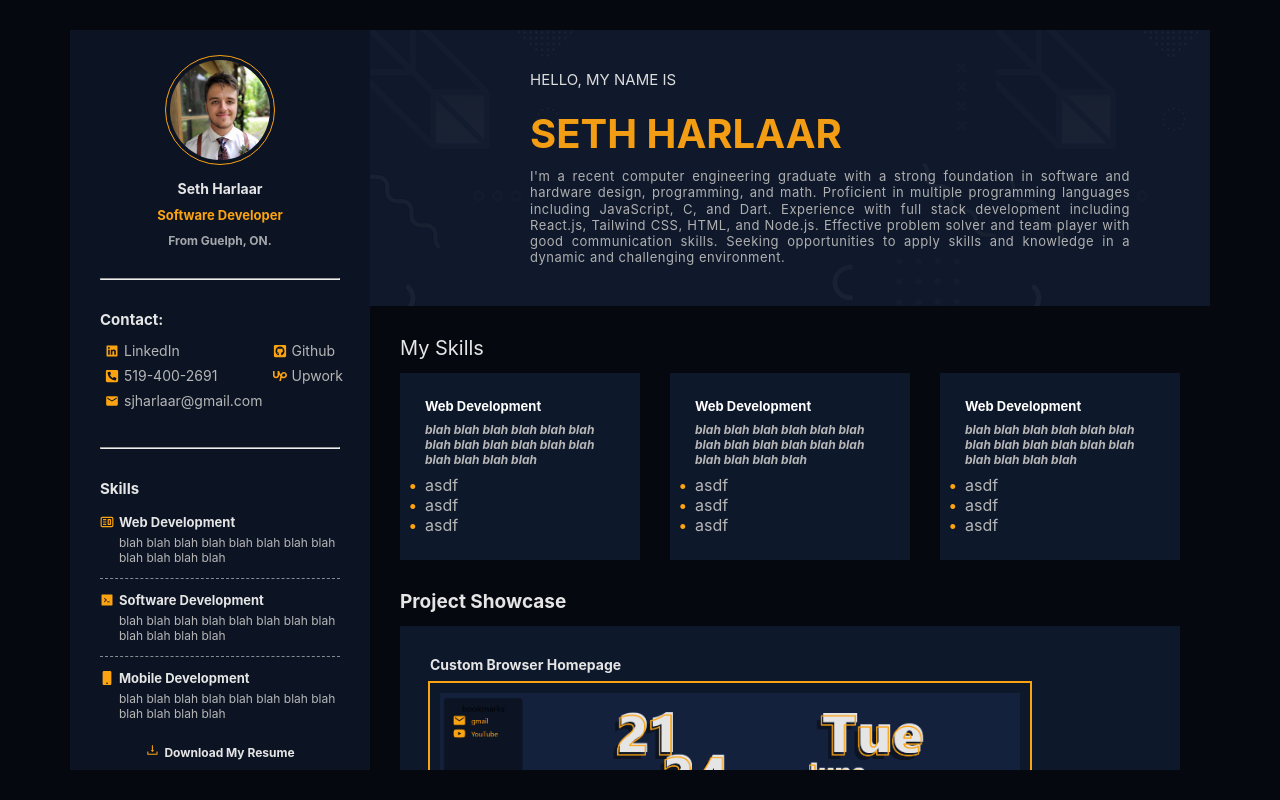
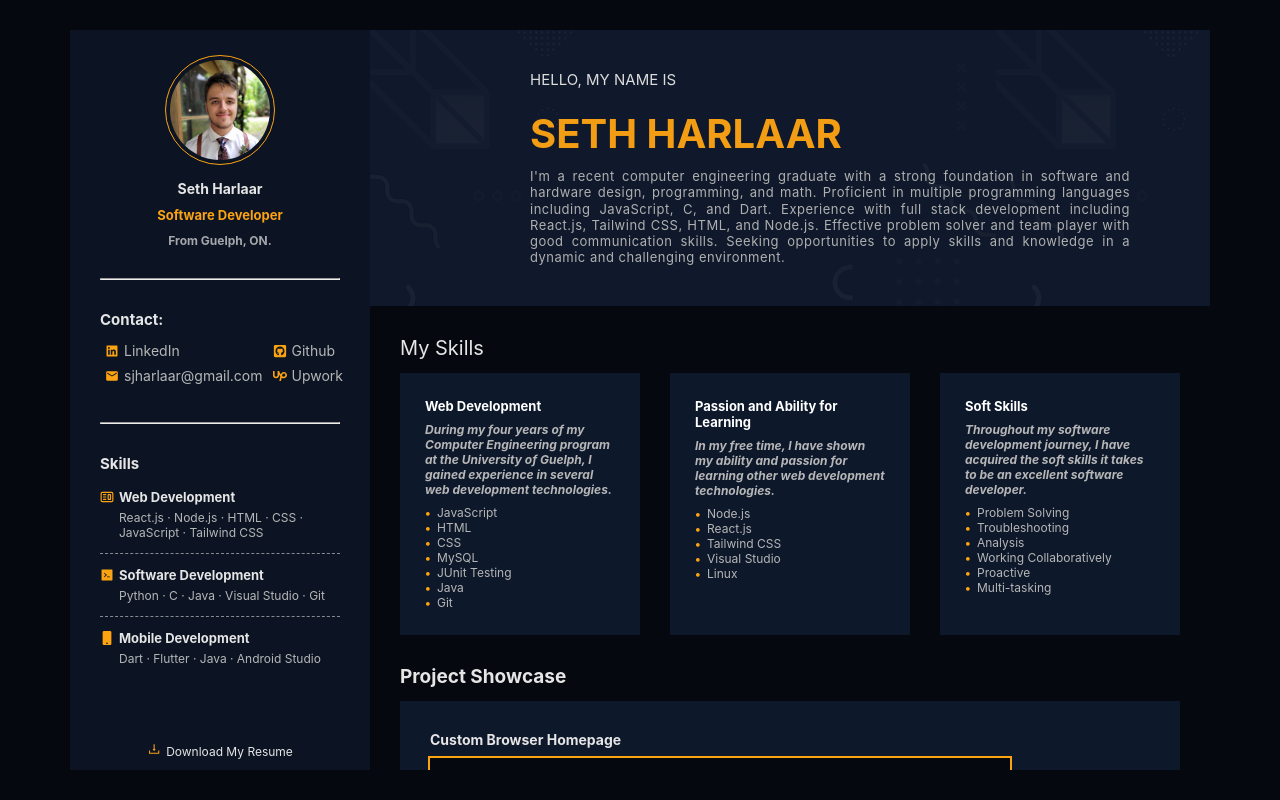
Before and after one commit to Seth-Harlaar/portfolio, a React (Create React App) app: page / in a window 1280 px wide. Built offline with nearby package versions, Linux system fonts and the light colour scheme; a web font is replaced by a local one.

Commit message:
change content

```diff
--- a/src/components/Layout/index.js
+++ b/src/components/Layout/index.js
@@ -25,7 +25,7 @@ const Layout = () => {
 
           <div style={{width:'calc(100% - 300px)', overflowY:'auto', height:'100%', paddingLeft:'0px'}}>
             <HeroSection />
-            <Skills></Skills>
+            <Skills/>
             <ProjectSection/>
             <Reviews/>
             <Footer/>
--- a/src/components/ProjectSection/ProjectsElements.js
+++ b/src/components/ProjectSection/ProjectsElements.js
@@ -3,7 +3,7 @@ import styled from 'styled-components';
 
 export const ProjectSectionBackground = styled.div`
   padding: 0 30px 30px 30px;
-  `
+`
 
 export const ProjectSectionContainer = styled.div`
   padding: 30px;
@@ -28,11 +28,14 @@ export const PictureIconContainer = styled.div`
 `
 
 export const PictureContainer = styled.div`
-  flex: 1;
-  height: 550px;
+  display: flex;
+  align-items: center;
+  height: 387px;
+  width: 580px;
+  margin-right: 20px;
   outline: 2px solid #FCA311;
-  margin-right: 20px;
   padding: 10px;
+  background-color: #05080F;
 `
 
 export const PictureMenuContainer = styled.div`
@@ -41,11 +44,10 @@ export const PictureMenuContainer = styled.div`
 `
 
 export const PictureLeft = styled.div`
-
   color: white;
-
   &:hover {
     color: green;
+    cursor: pointer;
   }
 `
 
@@ -101,3 +103,15 @@ export const ProjectDescription = styled.p`
   font-size: 13px;
   color: #B6B6B6;
 `
+
+
+export const ViewProject = styled.a`
+  position: absolute;
+  bottom: 10px;
+  right: 10px;
+  color: #B6B6B6;
+
+  &:hover {
+    color: #FCA311;
+  }
+`
--- a/src/components/ProjectSection/index.js
+++ b/src/components/ProjectSection/index.js
@@ -5,19 +5,20 @@ import {  ProjectSectionContainer, ProjectSectionBackground, ProjectSectionTitle
           PictureContainer, PictureIconContainer, IconContainer,
           ProjectPicture, ProjectTitle, ProjectDescription,
           IconDescription, IconGroup, PictureLeft,
-          PictureRight, PictureMenuContainer } from "./ProjectsElements";
+          PictureRight, PictureMenuContainer, ViewProject } from "./ProjectsElements";
 
 // icons
-import { AiFillHtml5 } from 'react-icons/ai';
-import { FaNodeJs } from 'react-icons/fa';
-import { SiTailwindcss } from 'react-icons/si';
-import { DiReact } from 'react-icons/di';
+import { BiLinkExternal } from 'react-icons/bi';
 
 // images
 import projectList from "./projectInfo";
 
 const IconStyle = {
   fontSize:'28px',
+}
+
+const WrapperStyle = {
+  position:'relative',
 }
 
 
@@ -89,7 +90,7 @@ const ProjectSection = () => {
 // project showcase template
 function ProjectShowcase({projectInfo, pictureIndex}){
   return(
-    <>
+    <div style={WrapperStyle}>
       <ProjectTitle>{projectInfo.title}</ProjectTitle>
 
       <PictureIconContainer>
@@ -110,12 +111,15 @@ function ProjectShowcase({projectInfo, pictureIndex}){
           }
 
         </IconContainer>
+
+
       </PictureIconContainer>
 
       <ProjectDescription>
         {projectInfo.description}
       </ProjectDescription>
-    </>
+      <ViewProject href={projectInfo.link}><BiLinkExternal/></ViewProject>
+    </div>
   )
 }
 
--- a/src/components/ProjectSection/projectInfo.js
+++ b/src/components/ProjectSection/projectInfo.js
@@ -30,17 +30,19 @@ export const customHomepageInfo = {
     {'title': 'Tailwind CSS', 'name': SiTailwindcss },
     {'title': 'Node.js', 'name': FaNodeJs },
   ],
+  'link': 'https://browser-host.github.io/homepage-clock/',
 }
 
 export const fancyNavInfo = {
   'title': 'Fancy Navigation App',
   'pictures': navPics,
-  'description': 'This project was really small and quick just to show I know how to use Tailwind CSS',
+  'description': 'This was a small project I setup to practice using Tailwind CSS to style websites. I found an interesting navigation menu I liked and decided to replicate it.',
   'icons': [
     {'title': 'React.js', 'name': DiReact },
     {'title': 'HTML5', 'name': AiFillHtml5 },
     {'title': 'Node.js', 'name': FaNodeJs },
   ],
+  'link': 'https://seth-harlaar.github.io/Fancy-Nav/',
 }
 
 const projectList = [
--- a/src/components/Reviews/ReviewElements.js
+++ b/src/components/Reviews/ReviewElements.js
@@ -56,3 +56,14 @@ export const ReviewRatingContainer = styled.div`
   padding: 5px 8px;
   border-radius: 20px;
 `
+
+export const ExternalLink = styled.a`
+  position: absolute;
+  bottom: 10px;
+  right: 10px;
+  color: #B6B6B6;
+
+  &:hover {
+    color: #FCA311;
+  }
+`
--- a/src/components/Reviews/index.js
+++ b/src/components/Reviews/index.js
@@ -1,7 +1,8 @@
-import { ReviewsContainer, ReviewCard, ReviewName, ReviewSource, ReviewDescription, ReviewRatingContainer, ReviewTitle, ReviewSectionContainer } from "./ReviewElements";
+import { ReviewsContainer, ReviewCard, ReviewName, ReviewSource, ReviewDescription, ReviewRatingContainer, ReviewTitle, ReviewSectionContainer, ExternalLink } from "./ReviewElements";
 
 
 import { AiFillStar } from  'react-icons/ai';
+import { BiLinkExternal } from 'react-icons/bi';
 
 const ReviewStarStyle = {
   fontSize: '12px',
@@ -43,7 +44,10 @@ const Reviews = () => {
             <ReviewDescription>"Seth is pleasure to work with. He can dive deep into
               complicated problems and deliver great results. Highly recommend."</ReviewDescription>
 
+
             <ReviewRating/>
+            <ExternalLink href="https://www.upwork.com/freelancers/~014198985ea7865313?viewMode=1"><BiLinkExternal/></ExternalLink>
+
 
           </ReviewCard>
 
@@ -63,6 +67,7 @@ const Reviews = () => {
               again in the near future."</ReviewDescription>
 
               <ReviewRating/>
+              <ExternalLink href="https://www.upwork.com/freelancers/~014198985ea7865313?viewMode=1"><BiLinkExternal/></ExternalLink>
 
           </ReviewCard>
 
--- a/src/components/Sidebar/SidebarElements.js
+++ b/src/components/Sidebar/SidebarElements.js
@@ -101,6 +101,11 @@ export const ContactItem = styled.div`
   }
 `
 
+export const ContactLink = styled.a`
+  color: inherit;
+  text-decoration: none;
+`
+
 // * * * * * * * * * * * *
 // * * Contact Section * *
 // * * * * * * * * * * * *
@@ -160,7 +165,9 @@ export const ResumeDownloadContainer = styled.div`
   }
 `
 
-export const ResumeDownloadPhrase = styled.h1`
+export const ResumeDownloadPhrase = styled.a`
+  color: inherit;
+  text-decoration: none;
   font-size: 12px;
 `
 
--- a/src/components/Sidebar/index.js
+++ b/src/components/Sidebar/index.js
@@ -1,19 +1,22 @@
 import React from 'react'
 
 // elements
-import { SidebarContainer, ProfileCard, ProfilePic, ProfileName, ProfileTitle, ProfilePicContainer, ProfileLocation, ContactContainer, ResumeDownloadContainer, ResumeDownloadPhrase, } from './SidebarElements';
+import { SidebarContainer, ProfileCard, ProfilePic, ProfileName, ProfileTitle, ProfilePicContainer, ProfileLocation, ContactContainer, ResumeDownloadContainer, ResumeDownloadPhrase, ContactLink, } from './SidebarElements';
 import { ContactTitle, ContactsList, ContactsListContainer, ContactItem } from './SidebarElements';
 import { SkillsSectionContainer, SkillsTitle, SubjectTitle, SubjectCard, SubjectDecscription, DashedDivider } from './SidebarElements';
 
 // icons
 import { AiFillLinkedin, AiFillCode, AiOutlineDownload } from 'react-icons/ai';
 import { CgWebsite } from 'react-icons/cg';
-import { FaPhoneSquareAlt, FaGithubSquare, FaMobile } from 'react-icons/fa';
+import { FaGithubSquare, FaMobile } from 'react-icons/fa';
 import { SiUpwork } from 'react-icons/si';
 import { MdEmail } from 'react-icons/md';
 
 // pictures
 import logo from '../../images/seth_pic.jpg'
+
+// files
+import resume from '../../papers/seth_resume.pdf';
 
 // styles
 const IconStyle = {
@@ -67,14 +70,14 @@ const ContactSection = () => {
 
         <ContactsListContainer>
           <ContactsList>
-            <ContactItem><AiFillLinkedin style={IconStyle}/>LinkedIn</ContactItem>
-            <ContactItem><FaPhoneSquareAlt style={IconStyle}/>519-400-2691</ContactItem>
-            <ContactItem><MdEmail style={IconStyle}/>sjharlaar@gmail.com</ContactItem>
+            <ContactItem><AiFillLinkedin style={IconStyle}/><ContactLink href="https://www.linkedin.com/in/seth-harlaar-866635228/">LinkedIn</ContactLink></ContactItem>
+            {/* <ContactItem><FaPhoneSquareAlt style={IconStyle}/>519-400-2691</ContactItem> */}
+            <ContactItem><MdEmail style={IconStyle}/><ContactLink href="mailto:sjharlaar@gmail.com">sjharlaar@gmail.com</ContactLink></ContactItem>
           </ContactsList>
 
           <ContactsList>
-            <ContactItem><FaGithubSquare style={IconStyle}/>Github</ContactItem>
-            <ContactItem><SiUpwork style={IconStyle}/>Upwork</ContactItem>
+            <ContactItem><FaGithubSquare style={IconStyle}/><ContactLink href="https://github.com/Seth-Harlaar">Github</ContactLink></ContactItem>
+            <ContactItem><SiUpwork style={IconStyle}/><ContactLink href="https://www.upwork.com/freelancers/~014198985ea7865313?viewMode=1">Upwork</ContactLink></ContactItem>
           </ContactsList>
         </ContactsListContainer>
       </ContactContainer>
@@ -91,7 +94,7 @@ const SkillsSection = () => {
         <SubjectCard>
           <SubjectTitle><CgWebsite style={IconStyle}/>Web Development</SubjectTitle>
           <SubjectDecscription>
-            blah blah blah blah blah blah blah blah blah blah blah blah
+            React.js &middot; Node.js &middot; HTML &middot; CSS &middot; JavaScript &middot; Tailwind CSS
           </SubjectDecscription>
         </SubjectCard>
 
@@ -100,7 +103,7 @@ const SkillsSection = () => {
         <SubjectCard>
           <SubjectTitle><AiFillCode style={IconStyle}/>Software Development</SubjectTitle>
           <SubjectDecscription>
-            blah blah blah blah blah blah blah blah blah blah blah blah
+            Python &middot; C &middot; Java &middot; Visual Studio &middot; Git
           </SubjectDecscription>
         </SubjectCard>
 
@@ -109,7 +112,7 @@ const SkillsSection = () => {
         <SubjectCard>
           <SubjectTitle><FaMobile style={IconStyle}/>Mobile Development</SubjectTitle>
           <SubjectDecscription>
-            blah blah blah blah blah blah blah blah blah blah blah blah
+            Dart &middot; Flutter &middot; Java &middot; Android Studio
           </SubjectDecscription>
         </SubjectCard>
 
@@ -122,7 +125,7 @@ const ResumeDownload = () => {
   return (
     <>
       <ResumeDownloadContainer>
-        <ResumeDownloadPhrase><AiOutlineDownload style={IconStyle}/>Download My Resume</ResumeDownloadPhrase>
+        <ResumeDownloadPhrase href={resume} download="Seth Harlaar Resume"><AiOutlineDownload style={IconStyle}/>Download My Resume</ResumeDownloadPhrase>
       </ResumeDownloadContainer>
     </>
   )
@@ -144,3 +147,13 @@ const Sidebar = () => {
 };
 
 export default Sidebar;
+
+
+// React.js
+// Node.js
+// HTML
+// CSS
+// JavaScript
+// Flutter
+// Tailwind CSS
+// Python
--- a/src/components/Skills/Data.js
+++ b/src/components/Skills/Data.js
@@ -1,3 +1,5 @@
+import { CgWebsite } from 'react-icons/cg';
+
 export const skillData = {
 
   skills: [
@@ -46,3 +48,55 @@ export const skillData = {
 
   ]
 }
+
+export const SkillBlocks = [
+  {
+    'title': 'Web Development',
+    'description': 'During my four years of my Computer Engineering program at the University of Guelph, I gained experience in several web development technologies.',
+    'list': [
+      'JavaScript',
+      'HTML',
+      'CSS',
+      'MySQL',
+      'JUnit Testing',
+      'Java',
+      'Git'
+    ],
+    'icon': CgWebsite,
+  },
+  {
+    'title': 'Passion and Ability for Learning',
+    'description': 'In my free time, I have shown my ability and passion for learning other web development technologies.',
+    'icon': CgWebsite,
+    'list': [
+      'Node.js',
+      'React.js',
+      'Tailwind CSS',
+      'Visual Studio',
+      'Linux',
+    ],
+  },
+  {
+    'title': 'Soft Skills',
+    'description': 'Throughout my software development journey, I have acquired the soft skills it takes to be an excellent software developer.',
+    'icon': CgWebsite,
+    'list': [
+      'Problem Solving',
+      'Troubleshooting',
+      'Analysis',
+      'Working Collaboratively',
+      'Proactive',
+      'Multi-tasking'
+    ],
+  },
+
+]
+
+// Throughout my software development journey, I have acquired the soft skills it
+// takes to be an excellent software developer. Through many hours of
+// programming, math, and engineering, in and outside of school, I acquired strong
+// skills in problem solving, troubleshooting, and analysis. I have worked on many
+// projects with my colleagues and peers, demonstrating my ability to work
+// collaboratively. Through a heavy workload in my achievement of a Bachelor of
+// Engineering I have learned to be proactive and to multi-task well to tackle
+// multiple projects and deliver on time.
--- a/src/components/Skills/SkillsElements.js
+++ b/src/components/Skills/SkillsElements.js
@@ -19,7 +19,8 @@ export const CardContainer = styled.div`
 `
 
 export const SkillContainer = styled.div`
-  display: flex;
+  flex: 1;
+display: flex;
   gap: 15px;
   color: white;
   background: #0e182b;
@@ -45,6 +46,7 @@ export const SkillList = styled.ul`
 
 export const ListItem = styled.li`
   color: #B6B6B6;
+  font-size: 12px;
 
   &:before {
     content: "• ";
@@ -52,6 +54,5 @@ export const ListItem = styled.li`
     font-weight: bold;
     display: inline-block;
     width: 1em;
-    margin-left: -1em;
   }
 `
--- a/src/components/Skills/index.js
+++ b/src/components/Skills/index.js
@@ -7,12 +7,11 @@ import  {
   SkillList,
   CardContainer,
   ListItem,
-
 } from './SkillsElements.js'
 
 
 // icons
-import { CgWebsite } from 'react-icons/cg';
+import { SkillBlocks } from './Data.js';
 
 const IconStyle = {
   fontSize:'50px',
@@ -21,18 +20,23 @@ const IconStyle = {
 
 
 // for skill cards
-const SkillCard = ({title, description, Icon}) => {
+const SkillCard = ({title, description, icon, list}) => {
+
   return (
     <>
       <SkillContainer>
-        {Icon}
+        {icon}
         <div>
-          <SKillTitle>Web Development</SKillTitle>
-          <SkillDescription>blah blah blah blah blah blah blah blah blah blah blah blah blah blah blah blah</SkillDescription>
+          <SKillTitle>{title}</SKillTitle>
+          <SkillDescription>{description}</SkillDescription>
           <SkillList>
-            <ListItem>asdf</ListItem>
-            <ListItem>asdf</ListItem>
-            <ListItem>asdf</ListItem>
+            {
+              list.map(item =>{
+                return(
+                  <ListItem>{item}</ListItem>
+                )
+              })
+            }
           </SkillList>
         </div>
 
@@ -50,9 +54,14 @@ const SkillsSection = () => {
       <SkillSectionContainer id={"skills"}>
 
         <CardContainer>
-          <SkillCard Icon={CgWebsite}/>
-          <SkillCard/>
-          <SkillCard/>
+          {/* takes the skill block data from Data.js and maps each skill into a skill card */}
+          {
+            SkillBlocks.map(skill =>{
+              return(
+                <SkillCard {...skill}/>
+              )
+            })
+          }
         </CardContainer>
 
       </SkillSectionContainer>
```
Also changed, not shown: src/images/project_pics/fancy_nav/nav_home.png, 1 other file (tests, documents, lock files or other folders).
